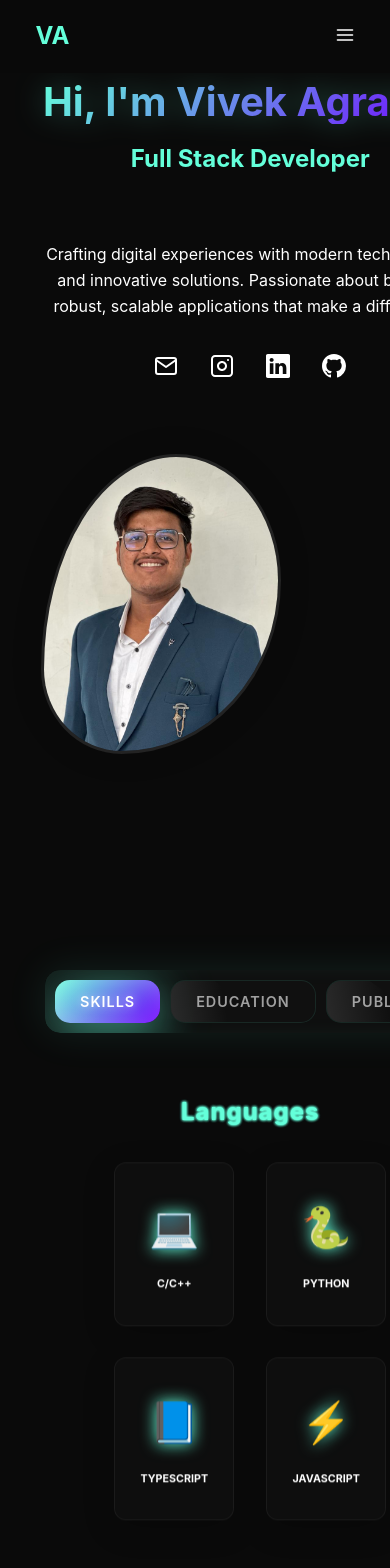
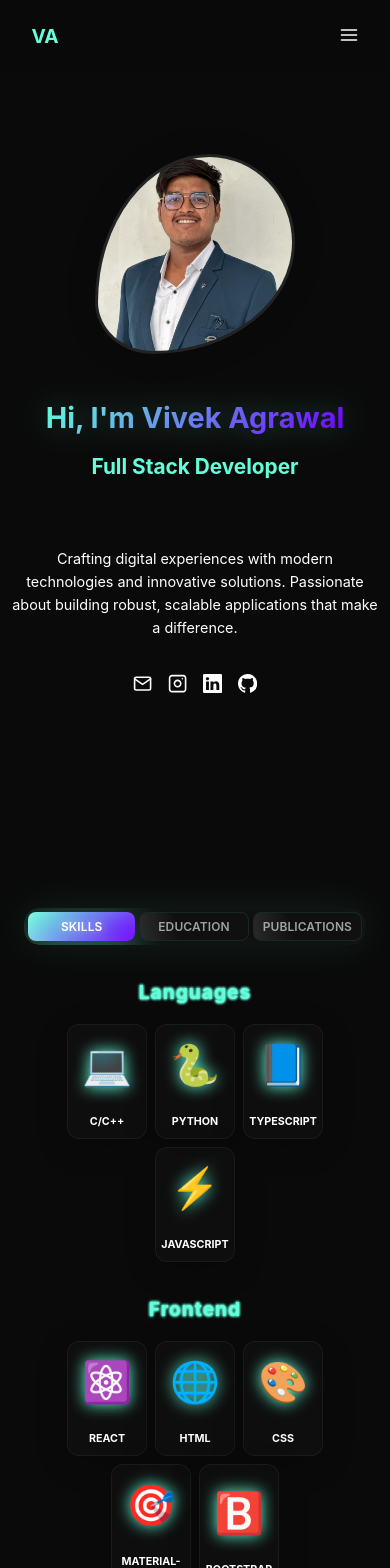
Before and after one commit to vivekagrawal07/Portfolio, a React (Vite) app: page / in a window 390 px wide. Shown: the top 1568 px of the page. Built offline with nearby package versions, Linux system fonts and the light colour scheme.

Commit message:
Update App.css

```diff
--- a/src/App.css
+++ b/src/App.css
@@ -920,7 +920,7 @@ body {
   animation: textGradient 5s ease infinite;
   font-size: 2.5rem;
   margin-bottom: var(--spacing-lg);
-  text-align: center;
+    text-align: center;
   letter-spacing: 2px;
   color: var(--accent-primary);
   -webkit-background-clip: text;
@@ -1359,55 +1359,53 @@ body {
 
 .tabs-container {
   width: 100%;
-  max-width: 1400px;
+  max-width: 1200px;
   margin: 0 auto;
-  padding: 40px 20px;
+  padding: var(--spacing-md) var(--spacing-sm);
   position: relative;
 }
 
 .tabs-header {
   display: flex;
   justify-content: center;
-  gap: 20px;
-  margin-bottom: 60px;
+  gap: clamp(8px, 1.5vw, 20px);
+  margin-bottom: clamp(20px, 3vw, 40px);
   position: relative;
-  width: fit-content;
+  width: 100%;
+  max-width: 600px;
   margin-left: auto;
   margin-right: auto;
-  padding: 5px;
+  padding: clamp(4px, 1vw, 8px);
   background: rgba(17, 17, 17, 0.8);
-  border-radius: 20px;
+  border-radius: clamp(15px, 2vw, 20px);
   box-shadow:
     0 0 40px rgba(100, 255, 218, 0.1),
     inset 0 0 20px rgba(100, 255, 218, 0.05);
-}
-
-.tabs-header::before {
-  content: '';
-  position: absolute;
-  inset: -2px;
-  background: var(--gradient-primary);
-  border-radius: 22px;
-  z-index: -1;
-  opacity: 0.5;
-  filter: blur(10px);
+  overflow: hidden;
 }
 
 .tab-button {
-  padding: 15px 40px;
+  flex: 1;
+  padding: clamp(8px, 1.5vw, 15px) clamp(12px, 2vw, 24px);
   background: rgba(17, 17, 17, 0.95);
   border: 1px solid rgba(100, 255, 218, 0.1);
   color: var(--text-secondary);
   cursor: pointer;
-  font-size: 1.1rem;
+  font-size: clamp(0.8rem, 1.2vw, 1rem);
   font-weight: 600;
   transition: all 0.4s cubic-bezier(0.4, 0, 0.2, 1);
   position: relative;
-  border-radius: 15px;
+  border-radius: clamp(8px, 1.5vw, 12px);
   overflow: hidden;
-  letter-spacing: 1px;
+  letter-spacing: 0.5px;
   text-transform: uppercase;
   backdrop-filter: blur(10px);
+  white-space: nowrap;
+  text-align: center;
+  min-width: 0;
+  display: flex;
+  align-items: center;
+  justify-content: center;
 }
 
 .tab-button::before {
@@ -1527,18 +1525,521 @@ body {
 
 @media (max-width: 768px) {
   .tabs-header {
+    width: 95%;
+    gap: 6px;
+    padding: 4px;
+  }
+
+  .tab-button {
+    padding: 8px 12px;
+    font-size: 0.85rem;
+    letter-spacing: 0.3px;
+  }
+}
+
+@media (max-width: 480px) {
+  .tabs-header {
     width: 100%;
+    gap: 4px;
+  }
+
+  .tab-button {
+    padding: 8px 10px;
+    font-size: 0.8rem;
+    letter-spacing: 0.2px;
+  }
+}
+
+/* Enhanced Responsive Styles */
+/* Large Screens (1400px and above) */
+@media (min-width: 1400px) {
+  .section-content {
+    max-width: 1400px;
+  }
+
+  .hero-content {
+    gap: var(--spacing-xl);
+  }
+
+  .hero-image {
+    width: 350px;
+    height: 350px;
+  }
+
+  .projects-grid {
+    grid-template-columns: repeat(3, 1fr);
+  }
+}
+
+/* Desktop (1200px to 1399px) */
+@media (max-width: 1399px) {
+  .section-content {
+    max-width: 1200px;
+  }
+
+  .hero-content {
+    gap: var(--spacing-lg);
+  }
+
+  .projects-grid {
+    grid-template-columns: repeat(2, 1fr);
+  }
+}
+
+/* Small Desktop/Tablet Landscape (992px to 1199px) */
+@media (max-width: 1199px) {
+  .section-content {
+    max-width: 960px;
+  }
+
+  .hero-content {
+    grid-template-columns: 1fr 1fr;
+    gap: var(--spacing-lg);
+  }
+
+  .hero-image {
+    width: 300px;
+    height: 300px;
+  }
+
+  .projects-grid {
+    grid-template-columns: repeat(2, 1fr);
+    gap: var(--spacing-lg);
+  }
+
+  .skills-grid {
+    gap: var(--spacing-lg);
+  }
+
+  .category-skills {
+    gap: var(--spacing-sm);
+  }
+}
+
+/* Tablet Portrait (768px to 991px) */
+@media (max-width: 991px) {
+  .section-content {
+    width: 90%;
+  }
+
+  .hero-content {
+    grid-template-columns: 1fr;
+    text-align: center;
+    gap: var(--spacing-lg);
+  }
+
+  .hero-text {
+    order: 2;
+    align-items: center;
+  }
+
+  .hero-image {
+    order: 1;
+    margin: 0 auto;
+    width: 280px;
+    height: 280px;
+  }
+
+  .social-links {
+    justify-content: center;
+  }
+
+  .projects-grid {
+    grid-template-columns: repeat(auto-fit, minmax(300px, 1fr));
+  }
+
+  .skills-grid {
+    gap: var(--spacing-md);
+  }
+
+  .skills-category {
+    min-width: 200px;
+  }
+
+  .education-card, .publication-card {
+    padding: var(--spacing-md);
+  }
+}
+
+/* Large Mobile (576px to 767px) */
+@media (max-width: 767px) {
+  .section-content {
+    width: 95%;
+  }
+
+  .hero-title h1 {
+    font-size: 2.5rem;
+  }
+
+  .hero-title h2 {
+    font-size: 1.8rem;
+  }
+
+  .hero-description {
+    font-size: 1rem;
+  }
+
+  .hero-image {
+    width: 250px;
+    height: 250px;
+  }
+
+  .projects-grid {
+    grid-template-columns: 1fr;
+  }
+
+  .project-card {
+    min-height: auto;
+  }
+
+  .project-image {
+    height: 200px;
+  }
+
+  .skills-category {
+    min-width: 100%;
+  }
+
+  .category-skills {
+    justify-content: center;
+  }
+
+  .skill-card {
+    flex: 0 1 100px;
+  }
+
+  .tabs-header {
+    flex-wrap: nowrap;
     overflow-x: auto;
-    padding: 10px;
+    padding: 5px;
+    justify-content: flex-start;
     gap: 10px;
-    justify-content: flex-start;
-    border-radius: 15px;
   }
 
   .tab-button {
-    padding: 12px 25px;
+    padding: 10px 20px;
     font-size: 0.9rem;
     white-space: nowrap;
-    flex-shrink: 0;
-  }
-}
+  }
+
+  .education-card, .publication-card {
+    padding: var(--spacing-sm);
+  }
+}
+
+/* Small Mobile (575px and below) */
+@media (max-width: 575px) {
+  .section-content {
+    width: 100%;
+    padding: 0 var(--spacing-sm);
+  }
+
+  .hero-title h1 {
+    font-size: 2rem;
+  }
+
+  .hero-title h2 {
+    font-size: 1.5rem;
+  }
+
+  .hero-image {
+    width: 220px;
+    height: 220px;
+  }
+
+  .project-card {
+    margin: 0 var(--spacing-sm);
+  }
+
+  .project-details {
+    padding: var(--spacing-sm);
+    margin: -50px var(--spacing-xs) 0;
+  }
+
+  .project-details h3 {
+    font-size: 1.3rem;
+  }
+
+  .tech-stack {
+    gap: var(--spacing-xs);
+  }
+
+  .tech-badge {
+    padding: 0.3rem 0.6rem;
+    font-size: 0.8rem;
+  }
+
+  .skill-card {
+    flex: 0 1 90px;
+    padding: var(--spacing-sm);
+  }
+
+  .skill-icon {
+    font-size: 1.8rem;
+  }
+
+  .education-title, .publication-title {
+    font-size: 1.1rem;
+  }
+
+  .education-institution {
+    font-size: 0.9rem;
+  }
+
+  .education-rating {
+    font-size: 0.8rem;
+    padding: 0.3rem 0.6rem;
+  }
+}
+
+/* Fix for devices with notches */
+@supports (padding: env(safe-area-inset-top)) {
+  .header {
+    padding-top: max(1rem, env(safe-area-inset-top));
+  }
+
+  .main-container {
+    padding-left: env(safe-area-inset-left);
+    padding-right: env(safe-area-inset-right);
+  }
+}
+
+/* Fix for ultra-wide screens */
+@media (min-width: 2000px) {
+  .section-content {
+    max-width: 1600px;
+  }
+
+  .hero-content {
+    gap: var(--spacing-xl);
+  }
+
+  .projects-grid {
+    grid-template-columns: repeat(3, 1fr);
+  }
+}
+
+/* Fix for landscape orientation on mobile */
+@media (max-height: 600px) and (orientation: landscape) {
+  .hero-section {
+    min-height: auto;
+    padding: var(--spacing-xl) 0;
+  }
+
+  .hero-content {
+    grid-template-columns: 1fr 1fr;
+  }
+
+  .hero-image {
+    width: 200px;
+    height: 200px;
+  }
+}
+
+/* Extra Small Devices (425px and below) */
+@media (max-width: 425px) {
+  /* Container adjustments */
+  .section-content {
+    width: 100%;
+    padding: 0 12px;
+  }
+
+  .section {
+    padding: var(--spacing-lg) 0;
+  }
+
+  /* Header adjustments */
+  .header-content {
+    padding: 0 12px;
+  }
+
+  .logo {
+    font-size: 1.2rem;
+  }
+
+  /* Hero section */
+  .hero-section {
+    padding-top: 60px;
+  }
+
+  .hero-title h1 {
+    font-size: 1.8rem;
+  }
+
+  .hero-title h2 {
+    font-size: 1.3rem;
+  }
+
+  .hero-description {
+    font-size: 0.9rem;
+  }
+
+  .hero-image {
+    width: 200px;
+    height: 200px;
+  }
+
+  /* Skills section */
+  .skills-grid {
+    gap: var(--spacing-md);
+  }
+
+  .skills-category {
+    padding: 0;
+  }
+
+  .category-title {
+    font-size: 1.2rem;
+    margin-bottom: var(--spacing-sm);
+  }
+
+  .category-skills {
+    gap: 8px;
+  }
+
+  .skill-card {
+    flex: 0 1 80px;
+    padding: 8px;
+  }
+
+  .skill-icon {
+    font-size: 1.5rem;
+    margin-bottom: 4px;
+  }
+
+  .skill-name {
+    font-size: 0.8rem;
+  }
+
+  /* Projects section */
+  .projects-grid {
+    gap: var(--spacing-md);
+  }
+
+  .project-card {
+    margin: 0;
+    min-height: auto;
+  }
+
+  .project-image {
+    height: 180px;
+  }
+
+  .project-details {
+    padding: 12px;
+    margin: -40px 8px 0;
+  }
+
+  .project-details h3 {
+    font-size: 1.2rem;
+  }
+
+  .project-details p {
+    font-size: 0.9rem;
+    margin-bottom: 12px;
+  }
+
+  .tech-stack {
+    gap: 6px;
+    margin: 12px 0;
+  }
+
+  .tech-badge {
+    padding: 4px 8px;
+    font-size: 0.75rem;
+  }
+
+  /* Education section */
+  .education-card {
+    padding: 12px;
+  }
+
+  .education-title {
+    font-size: 1rem;
+  }
+
+  .education-institution {
+    font-size: 0.9rem;
+  }
+
+  .education-years {
+    font-size: 0.8rem;
+  }
+
+  .education-rating {
+    position: relative;
+    top: 0;
+    right: 0;
+    margin-top: 8px;
+    padding: 4px 8px;
+    font-size: 0.75rem;
+    display: inline-block;
+  }
+
+  /* Publication section */
+  .publication-card {
+    padding: 12px;
+  }
+
+  .publication-title {
+    font-size: 1rem;
+  }
+
+  .publication-year {
+    font-size: 0.8rem;
+  }
+
+  /* Tabs */
+  .tabs-container {
+    padding: var(--spacing-sm) 12px;
+  }
+
+  .tabs-header {
+    width: 100%;
+    gap: 4px;
+    padding: 4px;
+    margin-bottom: var(--spacing-md);
+  }
+
+  .tab-button {
+    padding: 6px 12px;
+    font-size: 0.75rem;
+    letter-spacing: 0.1px;
+  }
+
+  /* Social links */
+  .social-links {
+    gap: var(--spacing-sm);
+  }
+
+  .social-icon {
+    font-size: 1.2rem;
+  }
+
+  /* Resume button */
+  .resume-btn {
+    padding: 6px 12px !important;
+    font-size: 0.9rem !important;
+  }
+}
+
+/* Fix for very small devices (320px and below) */
+@media (max-width: 320px) {
+  .hero-image {
+    width: 180px;
+    height: 180px;
+  }
+
+  .skill-card {
+    flex: 0 1 70px;
+  }
+
+  .project-image {
+    height: 160px;
+  }
+
+  .tab-button {
+    padding: 6px 8px;
+    font-size: 0.7rem;
+  }
+}
```
